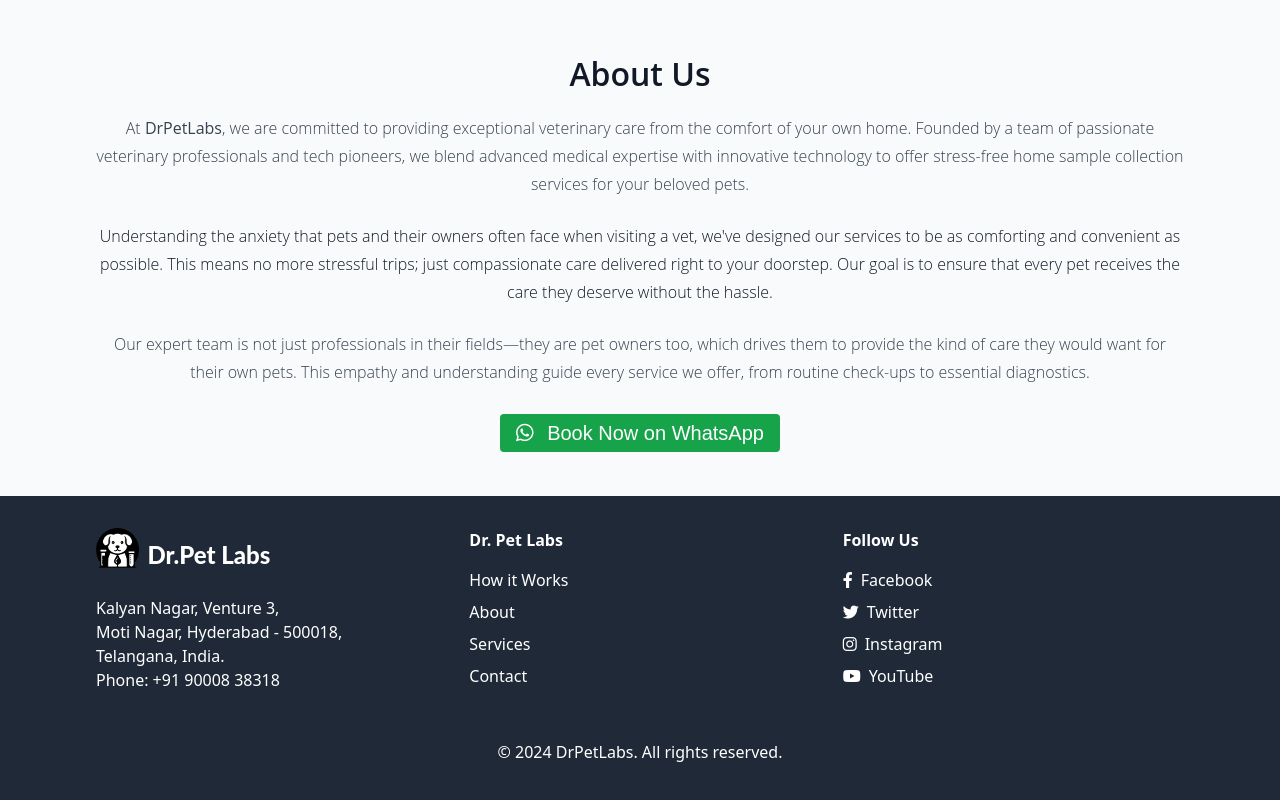
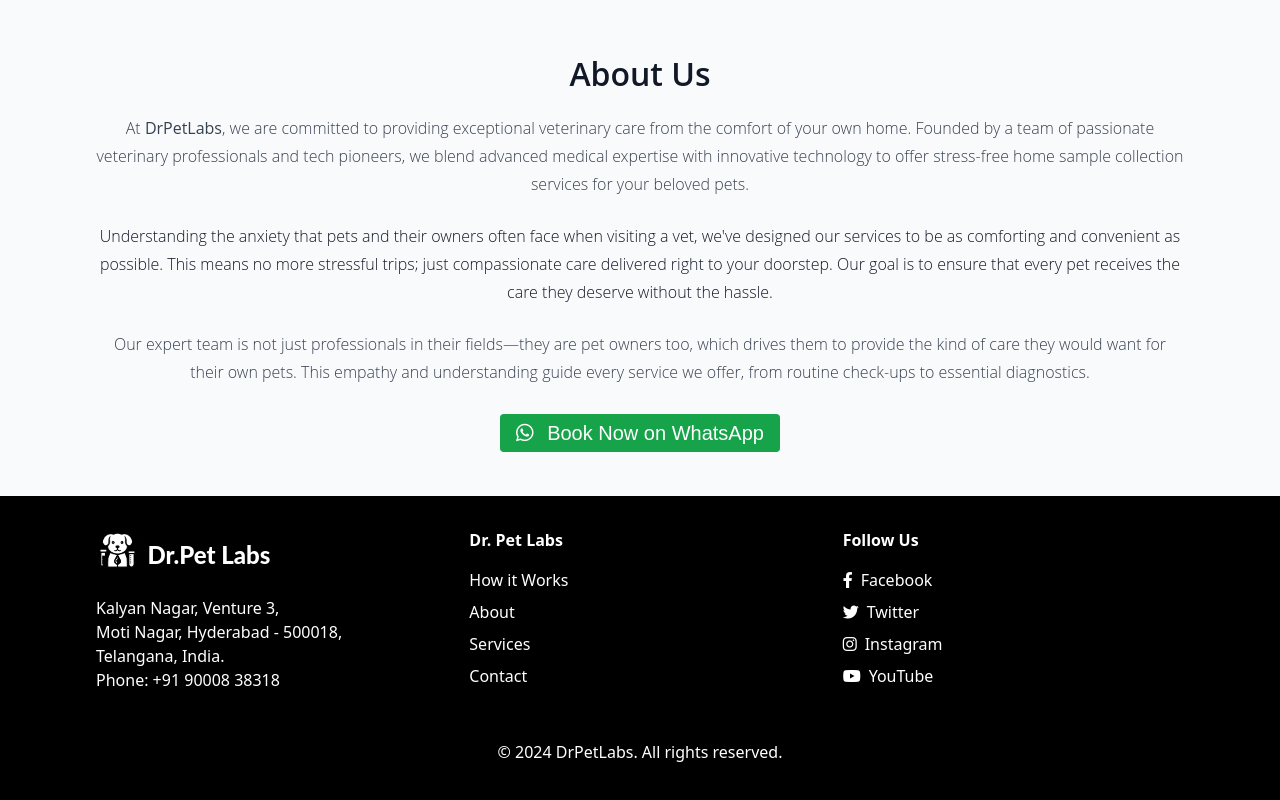
Before and after one commit to sameermathad/drpet, a website: page index.html in a window 1280 px wide. Shown: the part 3029-3829 px from the top of the page. Drawn offline with nearby package versions, Linux system fonts and the light colour scheme.

Commit message:
footer color

```diff
--- a/index.html
+++ b/index.html
@@ -653,7 +653,7 @@
     </section>
 
 <!-- Footer -->
-<footer class="bg-gray-800 text-white py-8">
+<footer class="bg-black text-white py-8">
     <div class="max-w-6xl mx-auto px-4 sm:px-6 lg:px-8 grid grid-cols-1 md:grid-cols-3 gap-8">
         <div>
             <div class="flex items-center">
```
Also changed, not shown: css/style.css.
